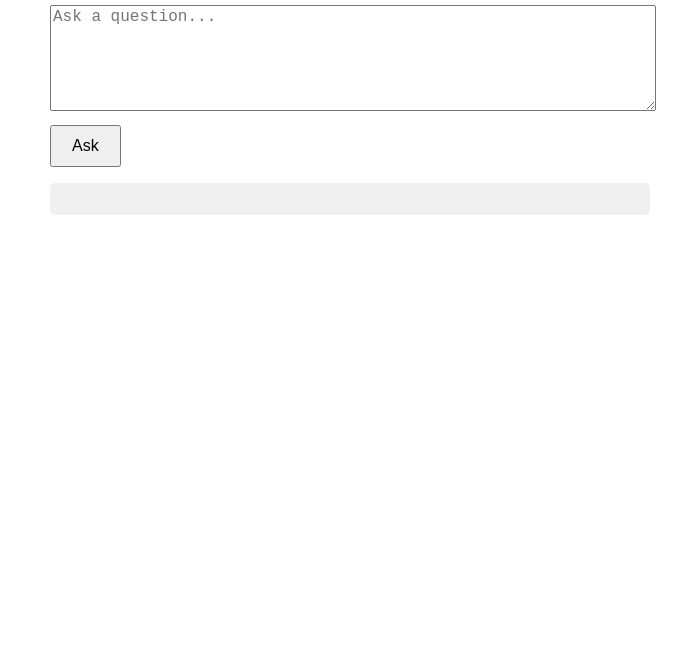
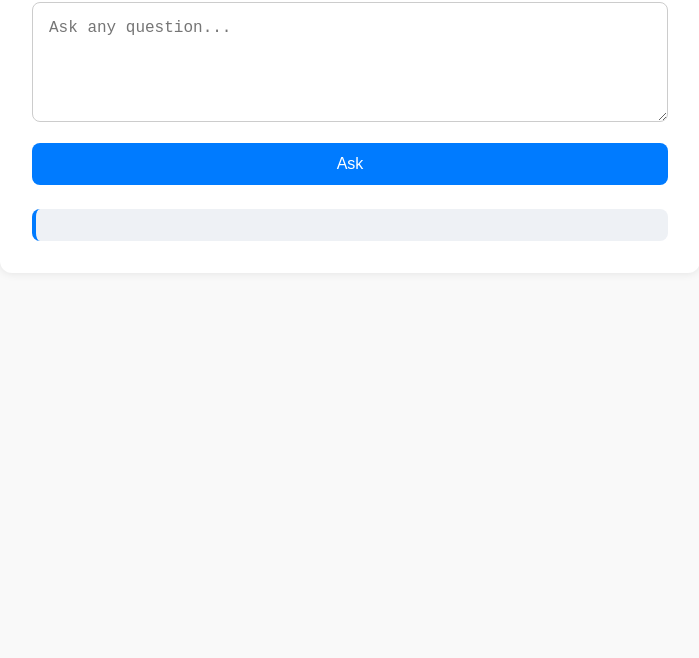
Before and after one commit to iishxxn/ai-tutor-app, a website: page public/index.html in a window 1280 px wide. Shown: the part 142-800 px from the top of the page, without its empty margins (290-989 px from the left). Drawn offline with Linux system fonts and the light colour scheme.

Commit message:
Improve frontend design and UX

```diff
--- a/public/index.html
+++ b/public/index.html
@@ -3,30 +3,99 @@
 <head>
   <meta charset="UTF-8" />
   <title>AI Tutor</title>
+  <meta name="viewport" content="width=device-width, initial-scale=1.0" />
   <style>
-    body { font-family: sans-serif; max-width: 600px; margin: 50px auto; padding: 1rem; }
-    textarea { width: 100%; height: 100px; margin-bottom: 10px; font-size: 1rem; }
-    button { padding: 10px 20px; font-size: 1rem; }
-    .response { background: #f0f0f0; padding: 1rem; margin-top: 1rem; white-space: pre-wrap; border-radius: 5px; }
+    * { box-sizing: border-box; }
+    body {
+      font-family: "Segoe UI", sans-serif;
+      background: #f9f9f9;
+      padding: 2rem;
+      margin: 0;
+    }
+    .container {
+      max-width: 700px;
+      margin: auto;
+      background: white;
+      border-radius: 12px;
+      box-shadow: 0 0 10px rgba(0,0,0,0.1);
+      padding: 2rem;
+    }
+    h1 {
+      text-align: center;
+      margin-bottom: 1rem;
+    }
+    textarea {
+      width: 100%;
+      height: 120px;
+      font-size: 1rem;
+      padding: 1rem;
+      border-radius: 8px;
+      border: 1px solid #ccc;
+      resize: vertical;
+    }
+    button {
+      margin-top: 1rem;
+      background: #007bff;
+      color: white;
+      border: none;
+      padding: 12px 20px;
+      font-size: 1rem;
+      border-radius: 8px;
+      cursor: pointer;
+      width: 100%;
+    }
+    button:hover {
+      background: #0056b3;
+    }
+    .response {
+      margin-top: 1.5rem;
+      padding: 1rem;
+      background: #eef1f5;
+      border-left: 4px solid #007bff;
+      border-radius: 8px;
+      white-space: pre-wrap;
+    }
+    .loading {
+      font-style: italic;
+      color: #777;
+      margin-top: 1rem;
+    }
+    @media (max-width: 600px) {
+      .container { padding: 1rem; }
+      textarea { height: 100px; }
+    }
   </style>
 </head>
 <body>
-  <h1>🎓 Ask the AI Tutor</h1>
-  <textarea id="userInput" placeholder="Ask a question..."></textarea>
-  <br>
-  <button onclick="sendMessage()">Ask</button>
-  <div class="response" id="response"></div>
+  <div class="container">
+    <h1>🎓 Ask Your AI Tutor</h1>
+    <textarea id="userInput" placeholder="Ask any question..."></textarea>
+    <button onclick="sendMessage()">Ask</button>
+    <div class="loading" id="loading" style="display: none;">Thinking...</div>
+    <div class="response" id="response"></div>
+  </div>
 
   <script>
     async function sendMessage() {
-      const message = document.getElementById("userInput").value;
+      const message = document.getElementById("userInput").value.trim();
+      const responseBox = document.getElementById("response");
+      const loading = document.getElementById("loading");
+
+      if (!message) return;
+
+      responseBox.innerText = "";
+      loading.style.display = "block";
+
       const res = await fetch("/chat", {
         method: "POST",
         headers: { "Content-Type": "application/json" },
         body: JSON.stringify({ message }),
       });
+
       const data = await res.json();
-      document.getElementById("response").innerText = data.message;
+
+      loading.style.display = "none";
+      responseBox.innerText = data.message;
     }
   </script>
 </body>
```
